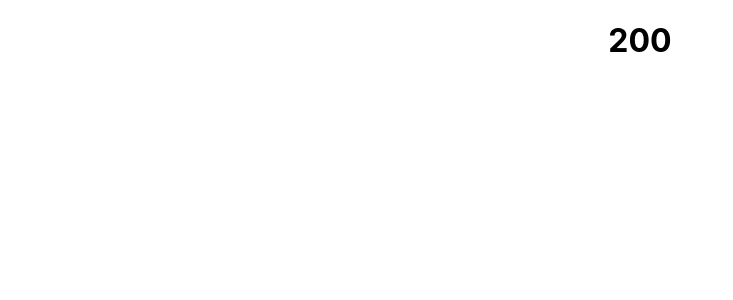
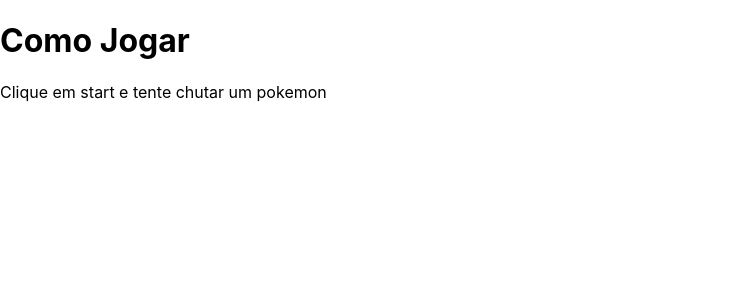
Before and after one commit to Davisralves/who_is_tha_pokemon, a React (Create React App) app in the folder front-end/: page /comoJogar in a window 1280 px wide. Shown: the top 300 px of the page, without its empty margins (0-733 px from the left). Built offline with nearby package versions, Linux system fonts and the light colour scheme.

Commit message:
iniciando interface

```diff
--- a/front-end/package.json
+++ b/front-end/package.json
@@ -12,6 +12,7 @@
     "@types/react-dom": "^17.0.13",
     "react": "^17.0.2",
     "react-dom": "^17.0.2",
+    "react-router-dom": "^6.2.2",
     "react-scripts": "5.0.0",
     "typescript": "^4.6.2",
     "web-vitals": "^2.1.4"
--- a/front-end/src/App.tsx
+++ b/front-end/src/App.tsx
@@ -1,22 +1,29 @@
 import React, { useEffect, useState } from 'react';
 import './App.css';
+import {IpokemonObjects} from './interfaces/Pokemons';
+import Header from './components/Header';
 function App() {
 
 
 
-  const [message, setMessage] =  useState(100)
+  const [message, setMessage] =  useState('oi')
 
   useEffect( () => {
     const request = async () => {
-      const response = await fetch("http://localhost:8000");
-      setMessage(response.status);
+      const response = await fetch("http://localhost:8000/");
+      const pokemons = await response.json() as IpokemonObjects;
+      setMessage(pokemons[0].name);
     }; request()}
-    , [])
+    , []);
+
   return (
     <div className="App">
-      <h1>{message}</h1>
-    </div>
-  );
+      <h2>Who is that Pokemon ?</h2>
+      <Header/>
+      <span>Start</span>
+      <span>Pokemons</span>
+      { /* <Game /> */}
+    </div>);
 }
 
 export default App;
--- /dev/null
+++ b/front-end/src/components/Game.tsx
@@ -0,0 +1,5 @@
+export default function Game() {
+  return(
+    <h1>Game</h1>
+  )
+}
--- /dev/null
+++ b/front-end/src/components/Header.tsx
@@ -0,0 +1,11 @@
+import { Link } from "react-router-dom"
+
+export default function Header() {
+  return (
+    <header>
+      <Link to="/comoJogar">Como Jogar</Link>
+      <Link to="/jogo">Jogar</Link>
+      <Link to="/pokedex">Pokemons</Link>
+    </header>
+  )
+}
--- /dev/null
+++ b/front-end/src/components/HowToplay.tsx
@@ -0,0 +1,8 @@
+export default function HowToplay() {
+  return (
+    <main>
+      <h1>Como Jogar</h1>
+      <p>Clique em start e tente chutar um pokemon</p>
+    </main>
+  )
+}
--- /dev/null
+++ b/front-end/src/components/Pokedex.tsx
@@ -0,0 +1,5 @@
+export default function Pokedex() {
+  return (
+    <h3>Pokedex</h3>
+  )
+}
--- a/front-end/src/index.tsx
+++ b/front-end/src/index.tsx
@@ -1,14 +1,28 @@
-import React from 'react';
-import ReactDOM from 'react-dom';
+import {
+  BrowserRouter,
+  Routes,
+  Route,
+} from "react-router-dom";
 import './index.css';
 import App from './App';
 import reportWebVitals from './reportWebVitals';
+import { render } from "react-dom";
+import HowToplay from "./components/HowToplay";
+import Pokedex from "./components/Pokedex";
+import Header from "./components/Header";
+import Game from "./components/Game";
 
-ReactDOM.render(
-  <React.StrictMode>
-    <App />
-  </React.StrictMode>,
-  document.getElementById('root')
+const rootElement = document.getElementById("root");
+render(
+  <BrowserRouter>
+    <Routes>
+      <Route path="/" element={<App/>} />
+      <Route path="/comoJogar" element={<HowToplay />} />
+      <Route path="/jogo" element={<Game />} />
+      <Route path="/pokedex" element={<Pokedex />} />
+    </Routes>
+  </BrowserRouter>,
+  rootElement
 );
 
 // If you want to start measuring performance in your app, pass a function
--- /dev/null
+++ b/front-end/src/interfaces/Pokemons.ts
@@ -0,0 +1,9 @@
+export interface IpokemonObject {
+  name: string,
+  type1: string,
+  type2?: string,
+  height: string,
+  weight: string,
+}
+
+export interface IpokemonObjects extends Array<IpokemonObject>{};
```
Also changed, not shown: 1 other file (tests, documents, lock files or other folders).
